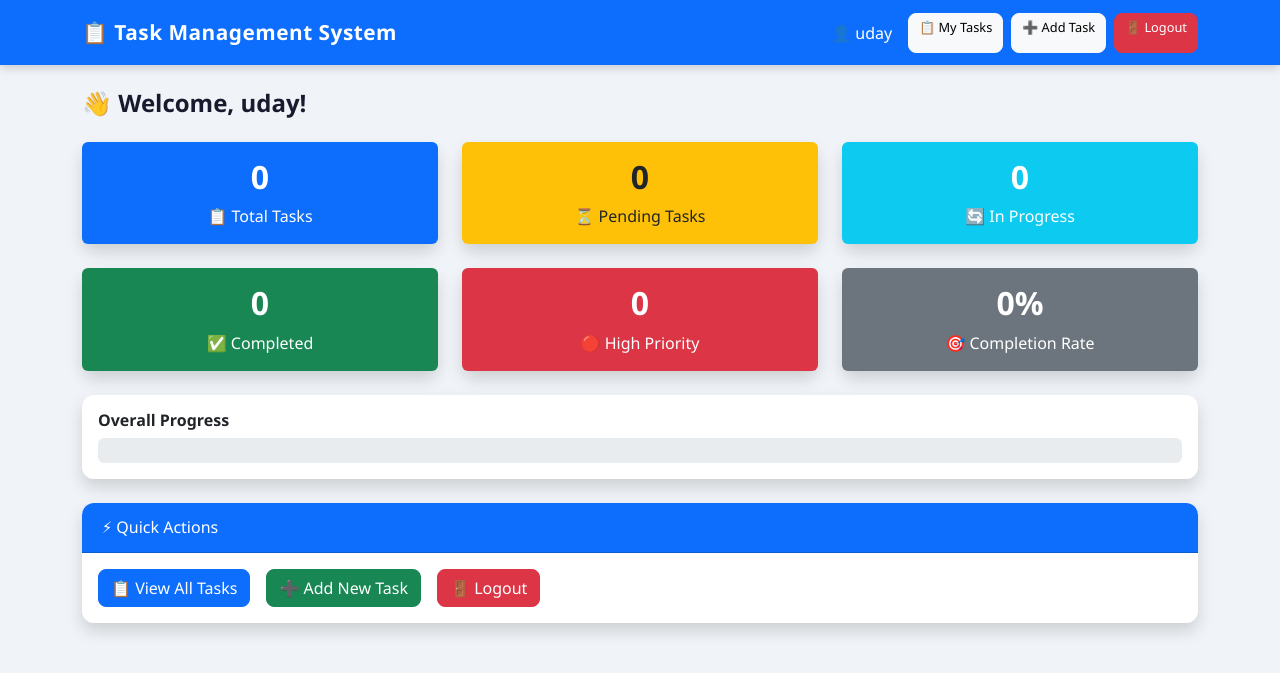
After one commit to KongaraUday/Task_Management_System, a Flask app: page /dashboard in a window 1280 px wide. The commit adds this page. Shown: the top 673 px of the page. Run offline with Flask 3, Linux system fonts and the light colour scheme; a user stored in the database is signed in; data that the repository does not hold is empty.

Commit message:
Added user authentication, login, register, logout and dashboard with task statistics

```diff
--- a/app.py
+++ b/app.py
@@ -1,77 +1,200 @@
-from flask import Flask, render_template, request, redirect, url_for
+from flask import Flask, render_template, request, redirect, url_for, session, flash
 from database import create_connection, create_table
+from werkzeug.security import generate_password_hash, check_password_hash
 
 app = Flask(__name__)
+app.secret_key = "taskmanager2026"
 
-# Create table on startup
+# Create tables on startup
 create_table()
 
+# ============================================
+# AUTHENTICATION ROUTES
+# ============================================
+
 @app.route("/")
-def index():
+def home():
+    if "user_id" not in session:
+        return redirect(url_for("login"))
+    return redirect(url_for("dashboard"))
+
+@app.route("/register", methods=["GET", "POST"])
+def register():
+    if request.method == "POST":
+        username = request.form["username"]
+        password = request.form["password"]
+        hashed_password = generate_password_hash(password)
+
+        conn = create_connection()
+        cursor = conn.cursor()
+        try:
+            cursor.execute("""
+                INSERT INTO users (username, password)
+                VALUES (?, ?)
+            """, (username, hashed_password))
+            conn.commit()
+            flash("Registration successful! Please login.", "success")
+            return redirect(url_for("login"))
+        except:
+            flash("Username already exists! Try another.", "danger")
+        finally:
+            conn.close()
+    return render_template("register.html")
+
+@app.route("/login", methods=["GET", "POST"])
+def login():
+    if request.method == "POST":
+        username = request.form["username"]
+        password = request.form["password"]
+
+        conn = create_connection()
+        cursor = conn.cursor()
+        cursor.execute("SELECT * FROM users WHERE username = ?", (username,))
+        user = cursor.fetchone()
+        conn.close()
+
+        if user and check_password_hash(user["password"], password):
+            session["user_id"] = user["id"]
+            session["username"] = user["username"]
+            flash(f"Welcome back, {username}!", "success")
+            return redirect(url_for("dashboard"))
+        else:
+            flash("Invalid username or password!", "danger")
+    return render_template("login.html")
+
+@app.route("/logout")
+def logout():
+    session.clear()
+    flash("Logged out successfully!", "success")
+    return redirect(url_for("login"))
+
+# ============================================
+# DASHBOARD ROUTE
+# ============================================
+
+@app.route("/dashboard")
+def dashboard():
+    if "user_id" not in session:
+        return redirect(url_for("login"))
+
     conn = create_connection()
     cursor = conn.cursor()
-    cursor.execute("SELECT * FROM tasks")
+    user_id = session["user_id"]
+
+    # Task Statistics
+    cursor.execute("SELECT COUNT(*) as count FROM tasks WHERE user_id=?", (user_id,))
+    total = cursor.fetchone()["count"]
+
+    cursor.execute("SELECT COUNT(*) as count FROM tasks WHERE user_id=? AND status='Pending'", (user_id,))
+    pending = cursor.fetchone()["count"]
+
+    cursor.execute("SELECT COUNT(*) as count FROM tasks WHERE user_id=? AND status='In Progress'", (user_id,))
+    in_progress = cursor.fetchone()["count"]
+
+    cursor.execute("SELECT COUNT(*) as count FROM tasks WHERE user_id=? AND status='Completed'", (user_id,))
+    completed = cursor.fetchone()["count"]
+
+    cursor.execute("SELECT COUNT(*) as count FROM tasks WHERE user_id=? AND priority='High'", (user_id,))
+    high_priority = cursor.fetchone()["count"]
+
+    conn.close()
+
+    # Calculate completion percentage
+    percentage = round((completed / total * 100), 1) if total > 0 else 0
+
+    return render_template("dashboard.html",
+        total=total,
+        pending=pending,
+        in_progress=in_progress,
+        completed=completed,
+        high_priority=high_priority,
+        percentage=percentage
+    )
+
+# ============================================
+# TASK ROUTES
+# ============================================
+
+@app.route("/tasks")
+def index():
+    if "user_id" not in session:
+        return redirect(url_for("login"))
+
+    keyword = request.args.get("keyword", "")
+    conn = create_connection()
+    cursor = conn.cursor()
+    user_id = session["user_id"]
+
+    if keyword:
+        cursor.execute("""
+            SELECT * FROM tasks
+            WHERE user_id=? AND (title LIKE ? OR description LIKE ?)
+        """, (user_id, f"%{keyword}%", f"%{keyword}%"))
+    else:
+        cursor.execute("SELECT * FROM tasks WHERE user_id=?", (user_id,))
+
     tasks = cursor.fetchall()
     conn.close()
-    return render_template("index.html", tasks=tasks)
+    return render_template("index.html", tasks=tasks, keyword=keyword)
 
 @app.route("/add", methods=["GET", "POST"])
 def add_task():
+    if "user_id" not in session:
+        return redirect(url_for("login"))
+
     if request.method == "POST":
         title = request.form["title"]
         description = request.form["description"]
         priority = request.form["priority"]
         due_date = request.form["due_date"]
+        user_id = session["user_id"]
 
         conn = create_connection()
         cursor = conn.cursor()
         cursor.execute("""
-            INSERT INTO tasks (title, description, priority, due_date, status)
-            VALUES (?, ?, ?, ?, 'Pending')
-        """, (title, description, priority, due_date))
+            INSERT INTO tasks (user_id, title, description, priority, due_date, status)
+            VALUES (?, ?, ?, ?, ?, 'Pending')
+        """, (user_id, title, description, priority, due_date))
         conn.commit()
         conn.close()
+        flash("Task added successfully!", "success")
         return redirect(url_for("index"))
     return render_template("add_task.html")
 
 @app.route("/update/<int:task_id>", methods=["GET", "POST"])
 def update_task(task_id):
+    if "user_id" not in session:
+        return redirect(url_for("login"))
+
     conn = create_connection()
     cursor = conn.cursor()
 
     if request.method == "POST":
         status = request.form["status"]
-        cursor.execute("UPDATE tasks SET status = ? WHERE id = ?",
+        cursor.execute("UPDATE tasks SET status=? WHERE id=?",
                       (status, task_id))
         conn.commit()
         conn.close()
+        flash("Task updated successfully!", "success")
         return redirect(url_for("index"))
 
-    cursor.execute("SELECT * FROM tasks WHERE id = ?", (task_id,))
+    cursor.execute("SELECT * FROM tasks WHERE id=?", (task_id,))
     task = cursor.fetchone()
     conn.close()
     return render_template("update_task.html", task=task)
 
 @app.route("/delete/<int:task_id>")
 def delete_task(task_id):
+    if "user_id" not in session:
+        return redirect(url_for("login"))
+
     conn = create_connection()
     cursor = conn.cursor()
-    cursor.execute("DELETE FROM tasks WHERE id = ?", (task_id,))
+    cursor.execute("DELETE FROM tasks WHERE id=?", (task_id,))
     conn.commit()
     conn.close()
+    flash("Task deleted successfully!", "success")
     return redirect(url_for("index"))
-@app.route("/search")
-def search_task():
-    keyword = request.args.get("keyword", "")
-    conn = create_connection()
-    cursor = conn.cursor()
-    cursor.execute("""
-        SELECT * FROM tasks
-        WHERE title LIKE ? OR description LIKE ?
-    """, (f"%{keyword}%", f"%{keyword}%"))
-    tasks = cursor.fetchall()
-    conn.close()
-    return render_template("index.html", tasks=tasks, keyword=keyword)
 
 if __name__ == "__main__":
     app.run(debug=True)
--- /dev/null
+++ b/templates/dashboard.html
@@ -0,0 +1,140 @@
+<!DOCTYPE html>
+<html lang="en">
+<head>
+    <meta charset="UTF-8">
+    <meta name="viewport" content="width=device-width, initial-scale=1.0">
+    <title>Dashboard</title>
+    <link href="https://cdn.jsdelivr.net/npm/bootstrap@5.3.0/dist/css/bootstrap.min.css" rel="stylesheet">
+    <link rel="stylesheet" href="{{ url_for('static', filename='style.css') }}">
+</head>
+<body>
+
+    <!-- Navbar -->
+    <nav class="navbar navbar-dark bg-primary">
+        <div class="container">
+            <span class="navbar-brand fw-bold">
+                📋 Task Management System
+            </span>
+            <div class="d-flex gap-2">
+                <span class="navbar-text text-white me-2">
+                    👤 {{ session["username"] }}
+                </span>
+                <a href="/tasks" class="btn btn-light btn-sm">📋 My Tasks</a>
+                <a href="/add" class="btn btn-light btn-sm">➕ Add Task</a>
+                <a href="/logout" class="btn btn-danger btn-sm">🚪 Logout</a>
+            </div>
+        </div>
+    </nav>
+
+    <div class="container mt-4">
+
+        <!-- Welcome Message -->
+        {% with messages = get_flashed_messages(with_categories=true) %}
+            {% if messages %}
+                {% for category, message in messages %}
+                    <div class="alert alert-{{ category }}">
+                        {{ message }}
+                    </div>
+                {% endfor %}
+            {% endif %}
+        {% endwith %}
+
+        <h4 class="mb-4">👋 Welcome, {{ session["username"] }}!</h4>
+
+        <!-- Statistics Cards -->
+        <div class="row g-4 mb-4">
+
+            <div class="col-md-4">
+                <div class="card shadow text-center border-0">
+                    <div class="card-body bg-primary text-white rounded">
+                        <h2 class="fw-bold">{{ total }}</h2>
+                        <p class="mb-0">📋 Total Tasks</p>
+                    </div>
+                </div>
+            </div>
+
+            <div class="col-md-4">
+                <div class="card shadow text-center border-0">
+                    <div class="card-body bg-warning rounded">
+                        <h2 class="fw-bold">{{ pending }}</h2>
+                        <p class="mb-0">⏳ Pending Tasks</p>
+                    </div>
+                </div>
+            </div>
+
+            <div class="col-md-4">
+                <div class="card shadow text-center border-0">
+                    <div class="card-body bg-info text-white rounded">
+                        <h2 class="fw-bold">{{ in_progress }}</h2>
+                        <p class="mb-0">🔄 In Progress</p>
+                    </div>
+                </div>
+            </div>
+
+            <div class="col-md-4">
+                <div class="card shadow text-center border-0">
+                    <div class="card-body bg-success text-white rounded">
+                        <h2 class="fw-bold">{{ completed }}</h2>
+                        <p class="mb-0">✅ Completed</p>
+                    </div>
+                </div>
+            </div>
+
+            <div class="col-md-4">
+                <div class="card shadow text-center border-0">
+                    <div class="card-body bg-danger text-white rounded">
+                        <h2 class="fw-bold">{{ high_priority }}</h2>
+                        <p class="mb-0">🔴 High Priority</p>
+                    </div>
+                </div>
+            </div>
+
+            <div class="col-md-4">
+                <div class="card shadow text-center border-0">
+                    <div class="card-body bg-secondary text-white rounded">
+                        <h2 class="fw-bold">{{ percentage }}%</h2>
+                        <p class="mb-0">🎯 Completion Rate</p>
+                    </div>
+                </div>
+            </div>
+
+        </div>
+
+        <!-- Progress Bar -->
+        <div class="card shadow border-0 mb-4">
+            <div class="card-body">
+                <h6 class="fw-bold mb-2">Overall Progress</h6>
+                <div class="progress" style="height: 25px;">
+                    <div class="progress-bar bg-success progress-bar-striped
+                                progress-bar-animated"
+                         role="progressbar"
+                         style="width: {{ percentage }}%">
+                        {{ percentage }}% Completed
+                    </div>
+                </div>
+            </div>
+        </div>
+
+        <!-- Quick Actions -->
+        <div class="card shadow border-0">
+            <div class="card-header bg-primary text-white">
+                <h6 class="mb-0">⚡ Quick Actions</h6>
+            </div>
+            <div class="card-body d-flex gap-3">
+                <a href="/tasks" class="btn btn-primary">
+                    📋 View All Tasks
+                </a>
+                <a href="/add" class="btn btn-success">
+                    ➕ Add New Task
+                </a>
+                <a href="/logout" class="btn btn-danger">
+                    🚪 Logout
+                </a>
+            </div>
+        </div>
+
+    </div>
+
+    <script src="https://cdn.jsdelivr.net/npm/bootstrap@5.3.0/dist/js/bootstrap.bundle.min.js"></script>
+</body>
+</html>
```
Also changed, not shown: database.py (+14 -2 lines), templates/index.html (+39 -11 lines), templates/login.html (added, +73 -0 lines), templates/register.html (added, +84 -0 lines), tasks.db.
